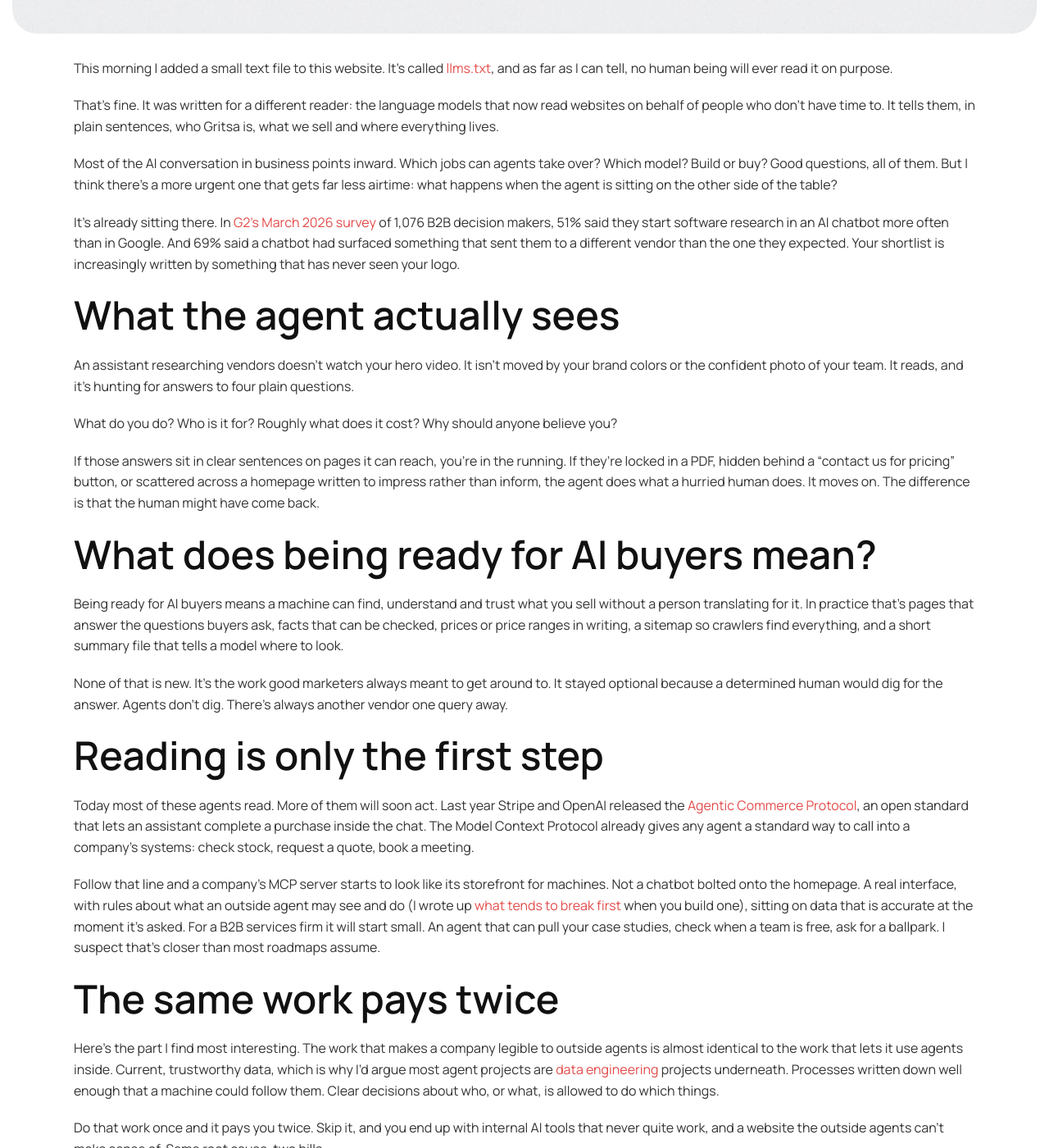
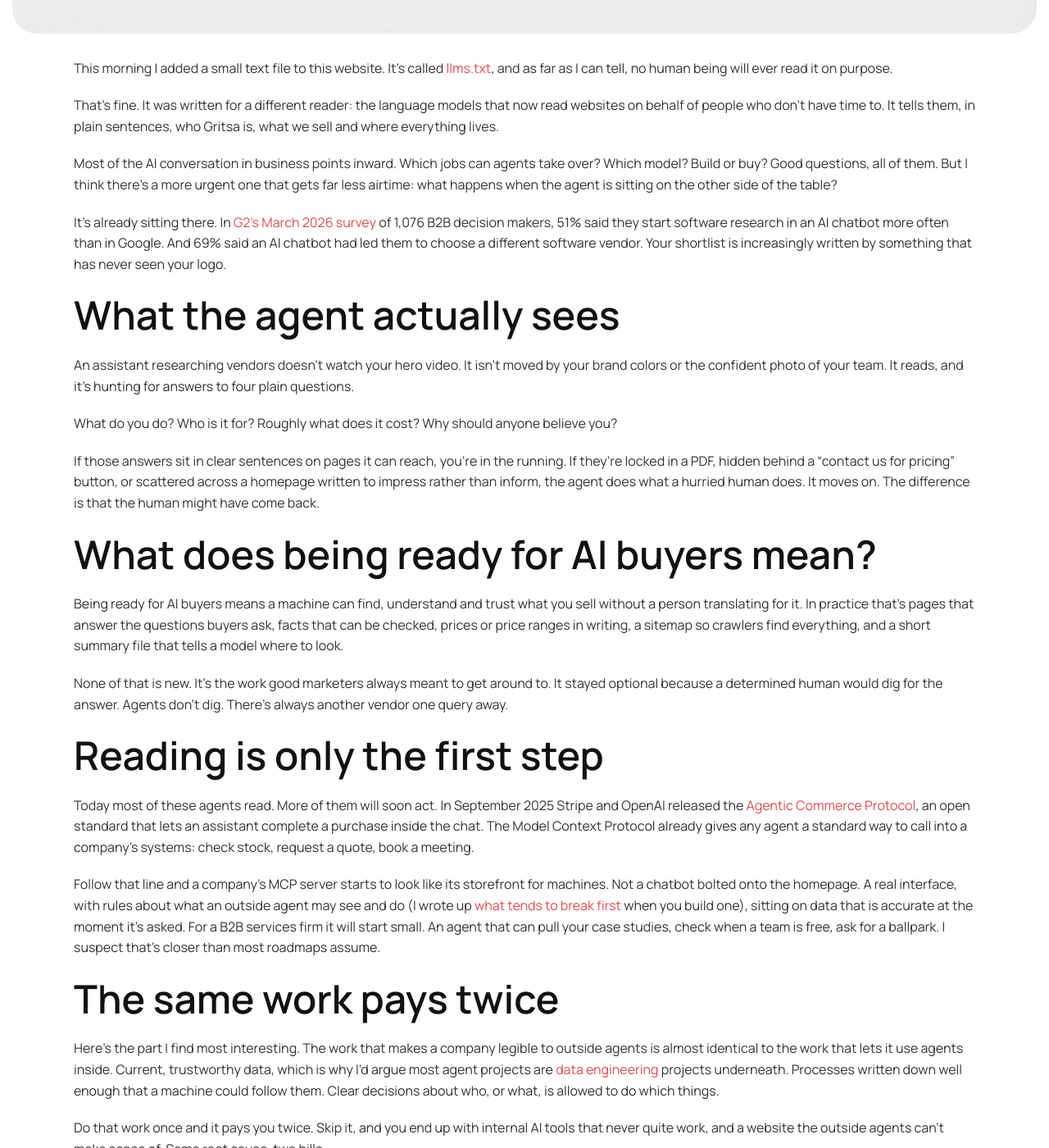
Before and after one commit to gritsa/www-gritsa.github.io, a Jekyll site: the page built from _posts/2026-10-06-your-next-b2b-buyer-might-be-an-ai-agent.md, in a window 1280 px wide and 1400 px high, scrolled down 1314 px. Shown: the whole window at 82% size. Built offline with Jekyll 4.4.1, drawn with Linux system fonts in a browser that asks for light colours.

Commit message:
Tighten G2 and ACP wording in the 10-06 essay to match the sources

```diff
--- a/_posts/2026-10-06-your-next-b2b-buyer-might-be-an-ai-agent.md
+++ b/_posts/2026-10-06-your-next-b2b-buyer-might-be-an-ai-agent.md
@@ -8,8 +8,8 @@ tags:
   - AI agents
   - AI search
   - Future readiness
-excerpt: "Half of B2B software buyers now start research in an AI chatbot. Your most careful reader may not be a person."
-description: "Half of B2B buyers now start research in an AI chatbot. What an AI agent looks for on your website, and how to become the vendor it recommends."
+excerpt: "Half of B2B software buyers start research in an AI chatbot more often than in Google. Your most careful reader may not be a person."
+description: "Half of B2B software buyers start research in an AI chatbot more often than in Google. What an agent looks for on your site, and how to get recommended."
 keywords: "B2B buyer AI agent, AI search for B2B, llms.txt, agentic commerce, MCP server, AI readiness"
 featured_image: "/assets/img/posts/2026-10-06-your-next-b2b-buyer-might-be-an-ai-agent.jpg"
 ---
@@ -20,7 +20,7 @@ That's fine. It was written for a different reader: the language models that now
 
 Most of the AI conversation in business points inward. Which jobs can agents take over? Which model? Build or buy? Good questions, all of them. But I think there's a more urgent one that gets far less airtime: what happens when the agent is sitting on the other side of the table?
 
-It's already sitting there. In [G2's March 2026 survey](https://learn.g2.com/g2-2026-ai-search-insight-report) of 1,076 B2B decision makers, 51% said they start software research in an AI chatbot more often than in Google. And 69% said a chatbot had surfaced something that sent them to a different vendor than the one they expected. Your shortlist is increasingly written by something that has never seen your logo.
+It's already sitting there. In [G2's March 2026 survey](https://learn.g2.com/g2-2026-ai-search-insight-report) of 1,076 B2B decision makers, 51% said they start software research in an AI chatbot more often than in Google. And 69% said an AI chatbot had led them to choose a different software vendor. Your shortlist is increasingly written by something that has never seen your logo.
 
 ## What the agent actually sees
 
@@ -38,7 +38,7 @@ None of that is new. It's the work good marketers always meant to get around to.
 
 ## Reading is only the first step
 
-Today most of these agents read. More of them will soon act. Last year Stripe and OpenAI released the [Agentic Commerce Protocol](https://stripe.com/newsroom/news/stripe-openai-instant-checkout), an open standard that lets an assistant complete a purchase inside the chat. The Model Context Protocol already gives any agent a standard way to call into a company's systems: check stock, request a quote, book a meeting.
+Today most of these agents read. More of them will soon act. In September 2025 Stripe and OpenAI released the [Agentic Commerce Protocol](https://stripe.com/newsroom/news/stripe-openai-instant-checkout), an open standard that lets an assistant complete a purchase inside the chat. The Model Context Protocol already gives any agent a standard way to call into a company's systems: check stock, request a quote, book a meeting.
 
 Follow that line and a company's MCP server starts to look like its storefront for machines. Not a chatbot bolted onto the homepage. A real interface, with rules about what an outside agent may see and do (I wrote up [what tends to break first](/blog/2026/10/07/mcp-servers-in-production-what-breaks-first/) when you build one), sitting on data that is accurate at the moment it's asked. For a B2B services firm it will start small. An agent that can pull your case studies, check when a team is free, ask for a ballpark. I suspect that's closer than most roadmaps assume.
 
```
